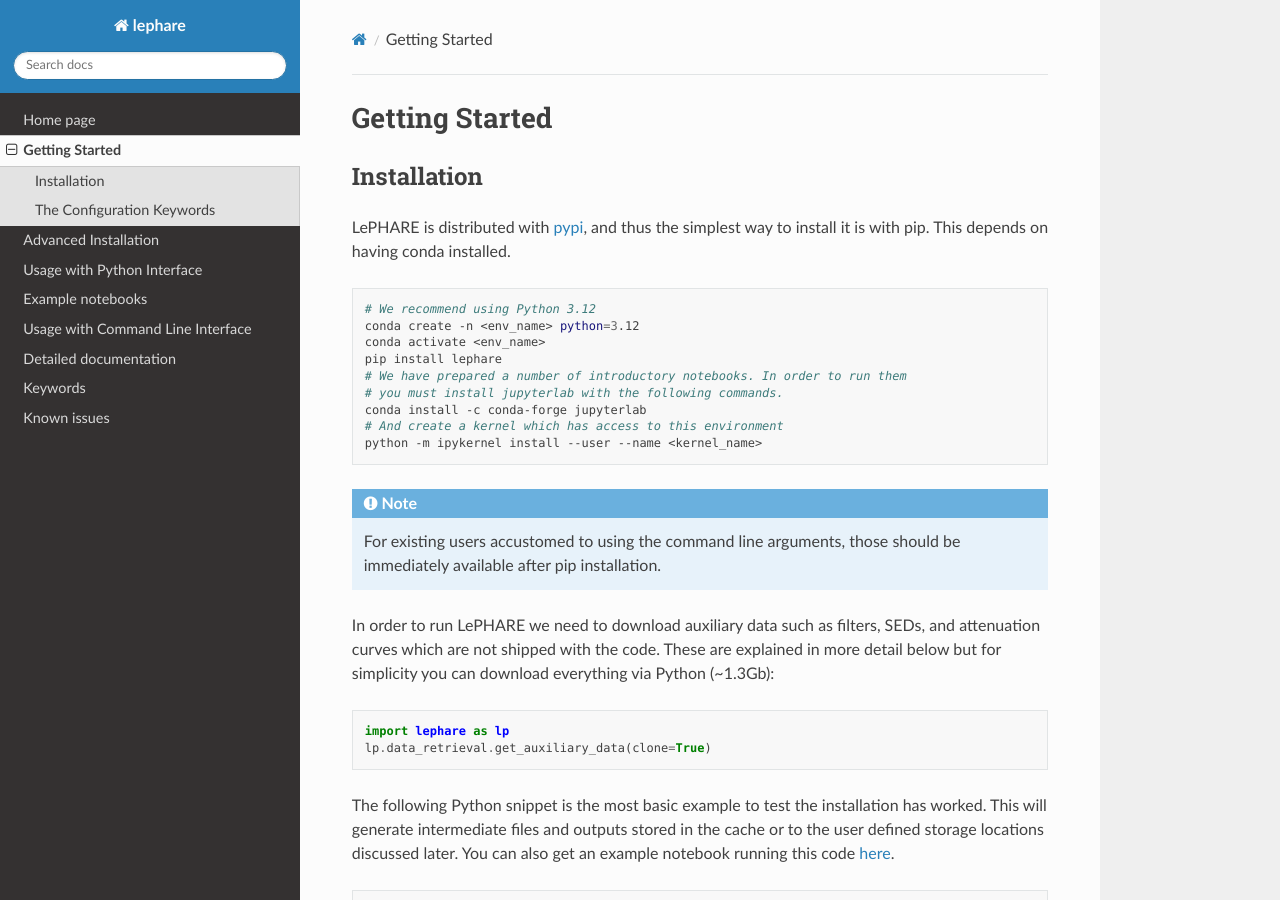
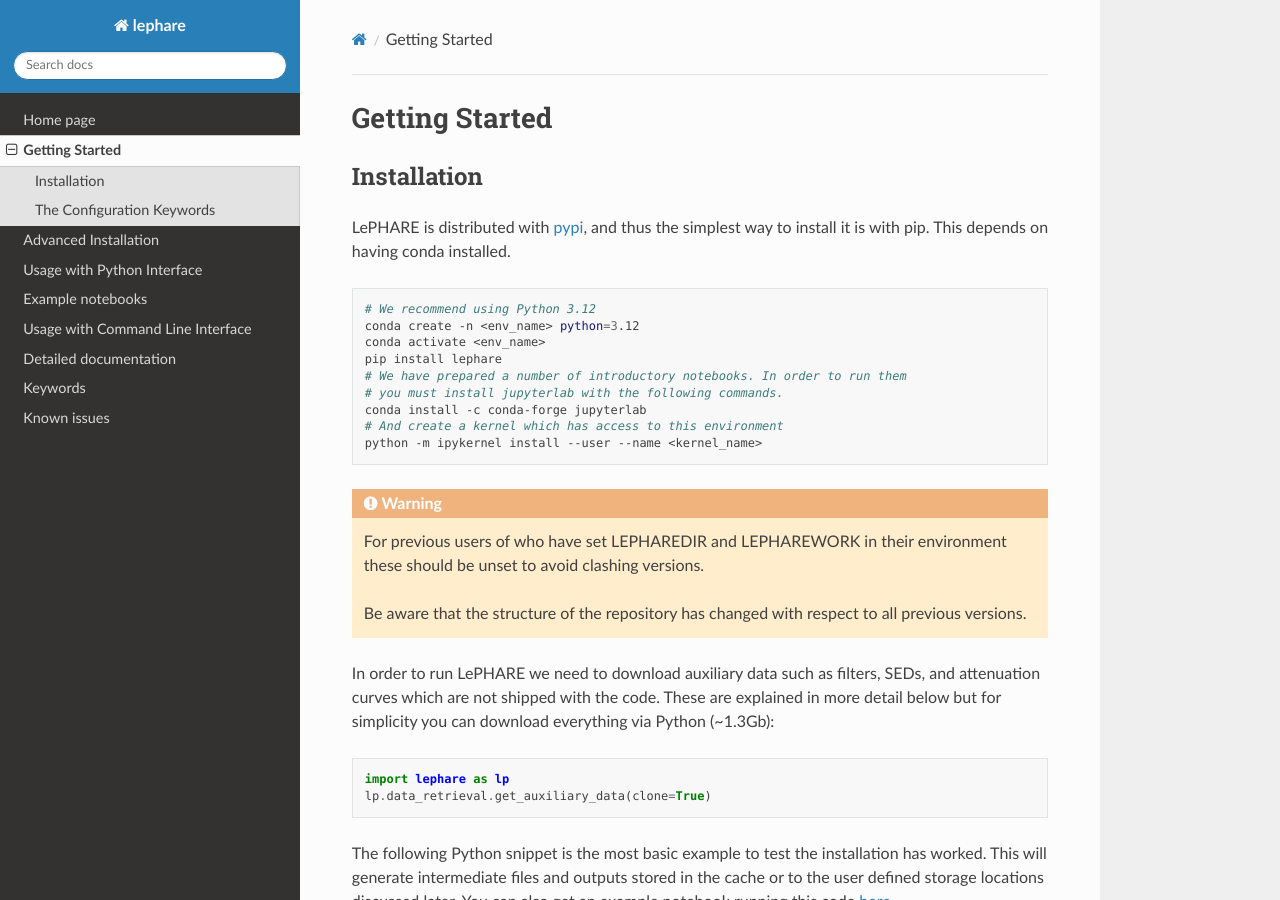
Before and after one commit to lephare-photoz/lephare, a Sphinx documentation site: the page built from docs/getting_started.rst, in a window 1280 px wide and 900 px high. Built offline with Sphinx 7.4.7 and the Read the Docs theme 3.1.0, drawn with Linux system fonts in a browser that asks for light colours; pages that are not in the unit, such as notebooks, are missing from menus.

Commit message:
Update warning regarding environment variables

```diff
--- a/docs/getting_started.rst
+++ b/docs/getting_started.rst
@@ -21,9 +21,12 @@ conda installed.
     # And create a kernel which has access to this environment
     python -m ipykernel install --user --name <kernel_name>
 
-.. note::
-    For existing users accustomed to using the command line arguments, those should
-    be immediately available after pip installation.
+.. warning::
+    For previous users of who have set LEPHAREDIR and LEPHAREWORK
+    in their environment these should be unset to avoid clashing versions.
+
+    Be aware that the structure of the repository has changed with respect to
+    all previous versions.
 
 In order to run LePHARE we need to download auxiliary data such as filters, SEDs,
 and attenuation curves which are not shipped with the code. These are explained
```
